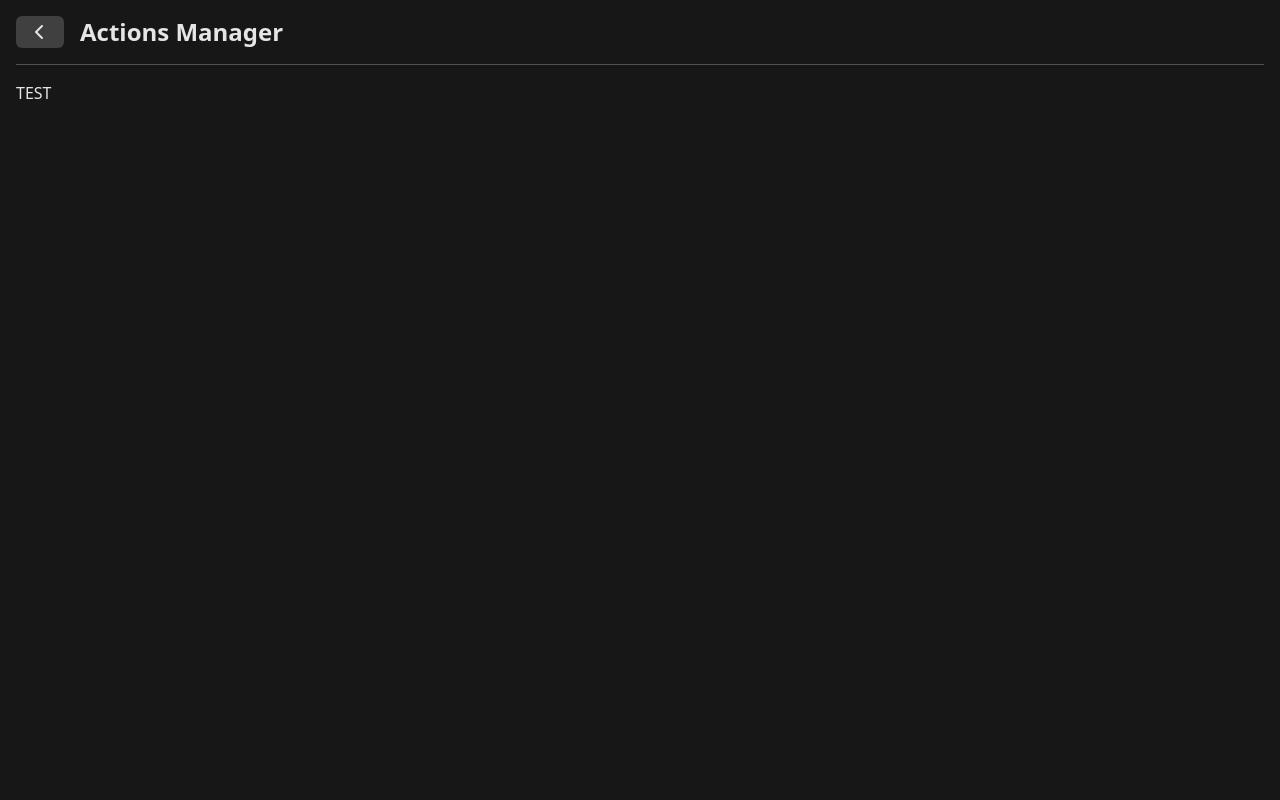
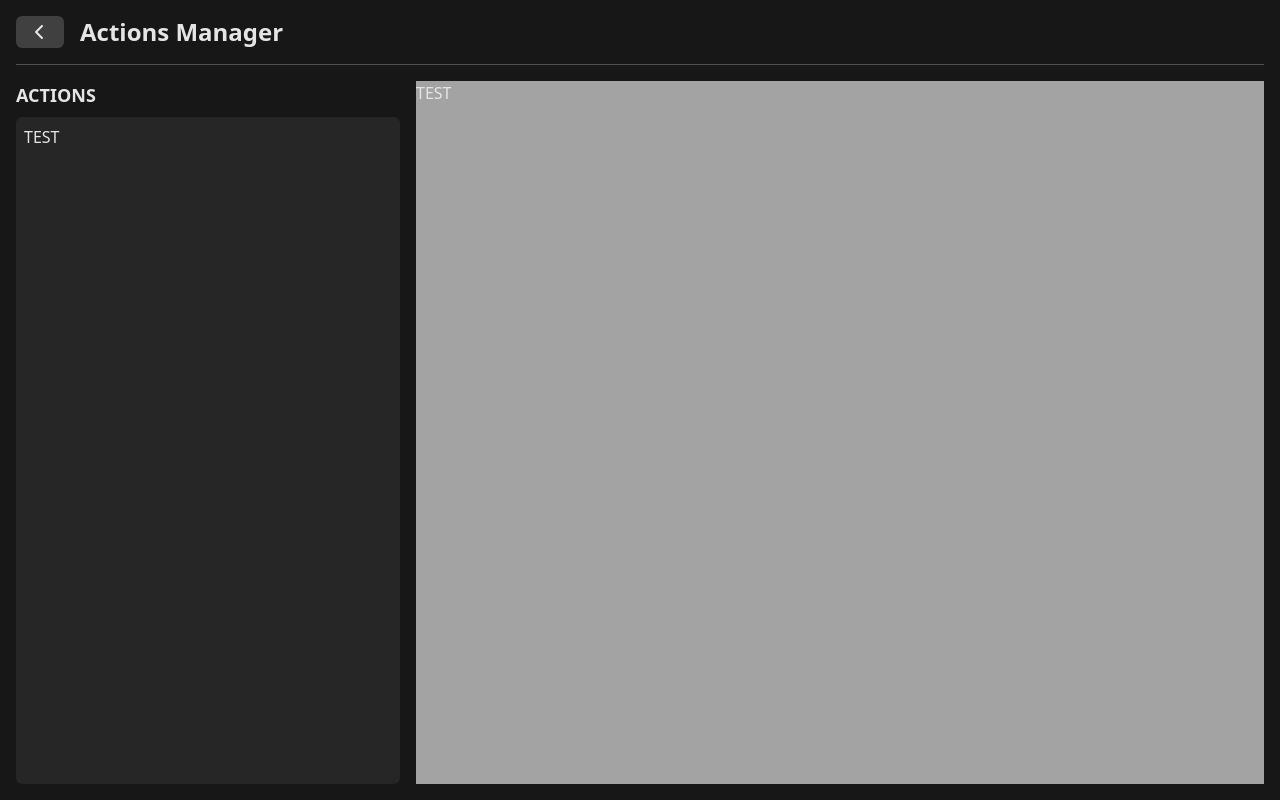
Before and after one commit to VergaraJim/game-data-manager, a React (Vite) app: page /action-manager in a window 1280 px wide. Built offline with nearby package versions, Linux system fonts and the light colour scheme; the HTML template or start-up script is replaced by a standard one.

Commit message:
Minor changes + ignore

```diff
--- a/src/layouts/base.tsx
+++ b/src/layouts/base.tsx
@@ -7,7 +7,7 @@ export default function DefaultLayout(
 ) {
   return (
     <div className="w-full h-full flex flex-col gap-4 p-4">
-      <div className="flex gap-4 items-center">
+      <div className="flex gap-4 items-center shrink-0">
         <NavLink
           to="/"
           className="flex flex-row gap-2 justify-center items-center py-2 px-4 bg-neutral-700 rounded-md"
@@ -16,8 +16,8 @@ export default function DefaultLayout(
         </NavLink>
         <h1 className="text-2xl font-bold">{props.title}</h1>
       </div>
-      <div className="w-full h-px bg-neutral-600"></div>
-      {props.children}
+      <div className="w-full h-px bg-neutral-600 shrink-0"></div>
+      <div className="w-full grow overflow-auto">{props.children}</div>
     </div>
   );
 }
--- a/src/pages/ActionManager.tsx
+++ b/src/pages/ActionManager.tsx
@@ -3,7 +3,15 @@ import DefaultLayout from "../layouts/base";
 export default function ActionManager() {
   return (
     <DefaultLayout title="Actions Manager">
-      <div>TEST</div>
+      <div className="w-full min-h-full h-full flex flex-row gap-4">
+        <div className="grow max-w-sm flex flex-col gap-2">
+          <p className="font-semibold text-lg">ACTIONS</p>
+          <div className="w-full bg-neutral-800 grow rounded-md p-2 overflow-auto">
+            <p>TEST</p>
+          </div>
+        </div>
+        <div className="grow bg-neutral-400">TEST</div>
+      </div>
     </DefaultLayout>
   );
 }
```
Also changed, not shown: 2 other files (tests, documents, lock files or other folders).
